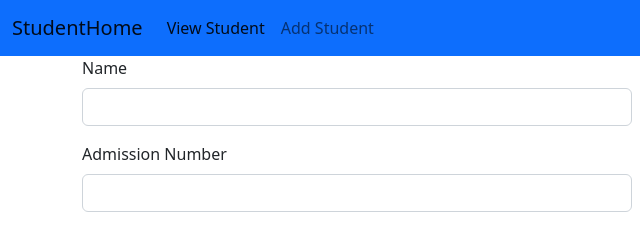
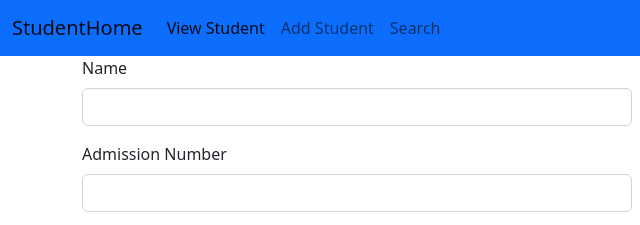
Before and after one commit to Anjum1998/HtmlStudentApp, a plain HTML site: page index.html in a window 1280 px wide. Shown: the top 225 px of the page, 0-640 px from the left. Drawn offline with nearby package versions, Linux system fonts and the light colour scheme.

Commit message:
navbar change

```diff
--- a/index.html
+++ b/index.html
@@ -24,6 +24,9 @@
 
               <li class="nav-item">
                 <a class="nav-link" href="index.html">Add Student</a>
+              </li>
+              <li class="nav-item">
+                <a class="nav-link" href="search.html">Search</a>
               </li>
 
             </ul>
```
Also changed, not shown: search.html (+3 -0 lines), view.html (+3 -0 lines).
